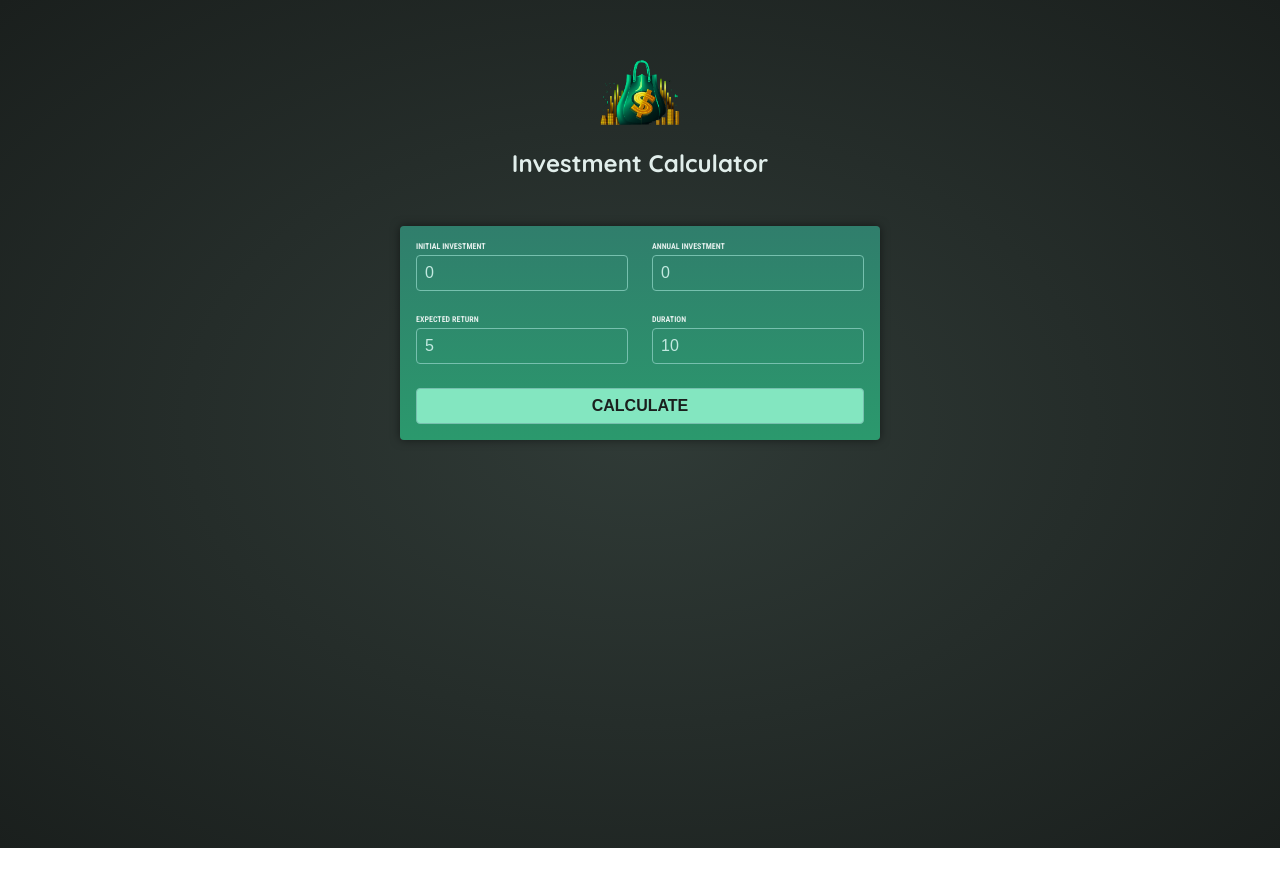
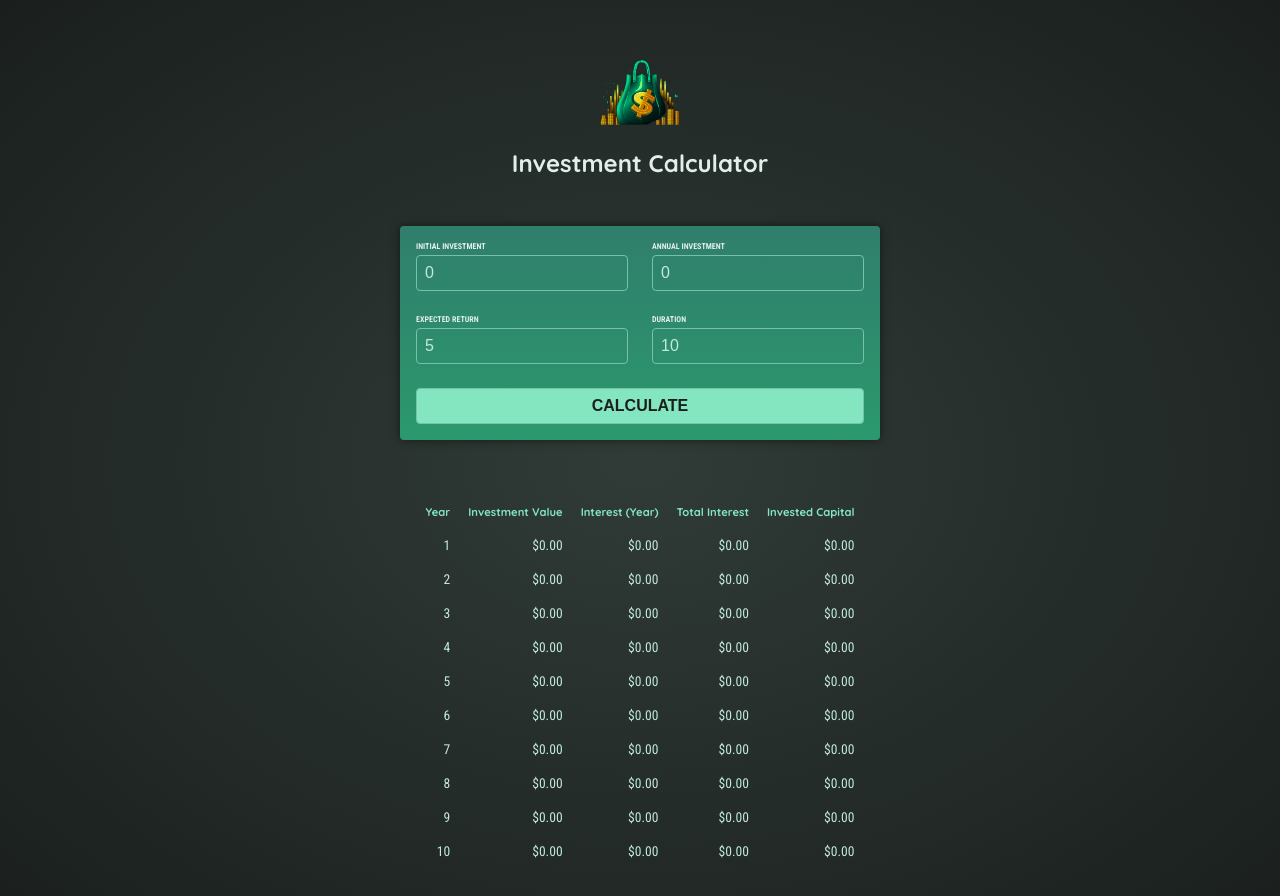
Before and after one commit to andyalmeida/angular-complete-guide-2025, an Angular app: page / in a window 1280 px wide. Both pictures are taken after a click on the button "CALCULATE". Shown: the top 896 px of the page. Before the commit the page ends 848 px from the top, so only its background shows below. Built offline with nearby package versions, Linux system fonts and the light colour scheme.

Commit message:
feat: implement investment calculation feature with results display

```diff
--- a/src/app/app.component.html
+++ b/src/app/app.component.html
@@ -1 +1,2 @@
-<app-header /> <app-user-input />
+<app-header />
+<app-user-input />
--- /dev/null
+++ b/src/app/investment-results/investment-results.component.css
@@ -0,0 +1,19 @@
+table {
+  max-width: 50rem;
+  margin: 2rem auto;
+  padding: 1rem;
+  table-layout: fixed;
+  border-spacing: 1rem;
+  text-align: right;
+}
+
+table thead {
+  font-size: 0.7rem;
+  color: #83e6c0;
+}
+
+table tbody {
+  font-family: "Roboto Condensed", sans-serif;
+  font-size: 0.85rem;
+  color: #c2e9e0;
+}
--- /dev/null
+++ b/src/app/investment-results/investment-results.component.html
@@ -0,0 +1,22 @@
+<table>
+  <thead>
+    <tr>
+      <th>Year</th>
+      <th>Investment Value</th>
+      <th>Interest (Year)</th>
+      <th>Total Interest</th>
+      <th>Invested Capital</th>
+    </tr>
+  </thead>
+  <tbody>
+    @for(annualData of investmentService.annualData(); track annualData.year) {
+    <tr>
+      <td>{{ annualData.year }}</td>
+      <td>{{ annualData.valueEndOfYear | currency }}</td>
+      <td>{{ annualData.interest | currency }}</td>
+      <td>{{ annualData.totalInterest | currency }}</td>
+      <td>{{ annualData.totalAmountInvested | currency }}</td>
+    </tr>
+    }
+  </tbody>
+</table>
--- /dev/null
+++ b/src/app/investment-results/investment.service.ts
@@ -0,0 +1,40 @@
+import { Injectable, signal } from '@angular/core';
+import {
+  type AnnualInvestmentData,
+  type InvestmentData,
+} from './investment.model';
+
+@Injectable({
+  providedIn: 'root',
+})
+export class InvestmentService {
+  annualData = signal<AnnualInvestmentData[]>([]);
+
+  calculateInvestmentResults(investmentData: InvestmentData) {
+    const annualData = [];
+    let investmentValue = investmentData.initialInvestment;
+
+    for (let i = 0; i < investmentData.duration; i++) {
+      const year = i + 1;
+      const interestEarnedInYear =
+        investmentValue * (investmentData.expectedReturn / 100);
+      investmentValue += interestEarnedInYear + investmentData.annualInvestment;
+      const totalInterest =
+        investmentValue -
+        investmentData.annualInvestment * year -
+        investmentData.initialInvestment;
+      annualData.push({
+        year: year,
+        interest: interestEarnedInYear,
+        valueEndOfYear: investmentValue,
+        annualInvestment: investmentData.annualInvestment,
+        totalInterest: totalInterest,
+        totalAmountInvested:
+          investmentData.initialInvestment +
+          investmentData.annualInvestment * year,
+      });
+    }
+
+    this.annualData.set(annualData);
+  }
+}
--- a/src/app/user-input/user-input.component.html
+++ b/src/app/user-input/user-input.component.html
@@ -6,7 +6,7 @@
         type="number"
         id="initial-investment"
         name="initial-investment"
-        [(ngModel)]="initialInvestment"
+        [(ngModel)]="formData().initialInvestment"
         required
       />
     </div>
@@ -17,7 +17,7 @@
         type="number"
         id="annual-investment"
         name="annual-investment"
-        [(ngModel)]="annualInvestment"
+        [(ngModel)]="formData().annualInvestment"
         required
       />
     </div>
@@ -30,7 +30,7 @@
         type="number"
         id="expected-return"
         name="expected-return"
-        [(ngModel)]="expectedReturn"
+        [(ngModel)]="formData().expectedReturn"
         required
       />
     </div>
@@ -41,11 +41,17 @@
         type="number"
         id="duration"
         name="duration"
-        [(ngModel)]="duration"
+        [(ngModel)]="formData().duration"
         required
       />
     </div>
   </div>
 
-  <button type="submit">Calculate</button>
+  <button type="submit" (click)="onCalculate()">Calculate</button>
 </form>
+
+@if(investmentService.annualData().length) {
+<app-investment-results />
+} @else {
+<p class="center">Please enter some values and press "Calculate".</p>
+}
--- a/src/app/user-input/user-input.component.ts
+++ b/src/app/user-input/user-input.component.ts
@@ -1,15 +1,29 @@
 import { Component, signal } from '@angular/core';
 import { FormsModule } from '@angular/forms';
+import { type InvestmentData } from '../investment-results/investment.model';
+import { InvestmentService } from '../investment-results/investment.service';
+import { InvestmentResultsComponent } from '../investment-results/investment-results.component';
 
 @Component({
   selector: 'app-user-input',
-  imports: [FormsModule],
+  imports: [FormsModule, InvestmentResultsComponent],
   templateUrl: './user-input.component.html',
   styleUrl: './user-input.component.css',
 })
 export class UserInputComponent {
-  initialInvestment = signal(0);
-  annualInvestment = signal(0);
-  expectedReturn = signal(5);
-  duration = signal(10);
+  private readonly initialInvestmentData: InvestmentData = {
+    initialInvestment: 0,
+    annualInvestment: 0,
+    expectedReturn: 5,
+    duration: 10,
+  };
+
+  formData = signal({ ...this.initialInvestmentData });
+
+  constructor(public investmentService: InvestmentService) {}
+
+  onCalculate() {
+    this.investmentService.calculateInvestmentResults(this.formData());
+    this.formData.set({ ...this.initialInvestmentData });
+  }
 }
```
Also changed, not shown: src/app/investment-results/investment-results.component.ts (added, +13 -0 lines), src/app/investment-results/investment.model.ts (added, +15 -0 lines).
